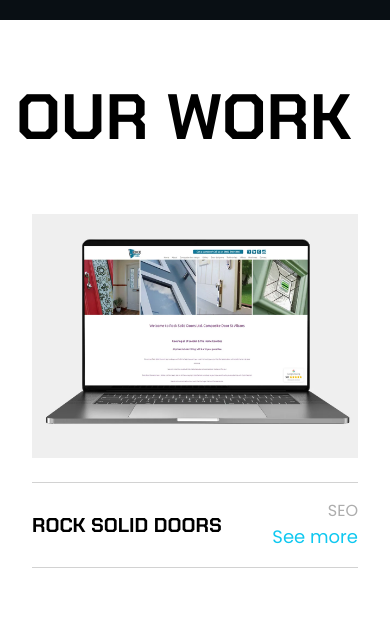
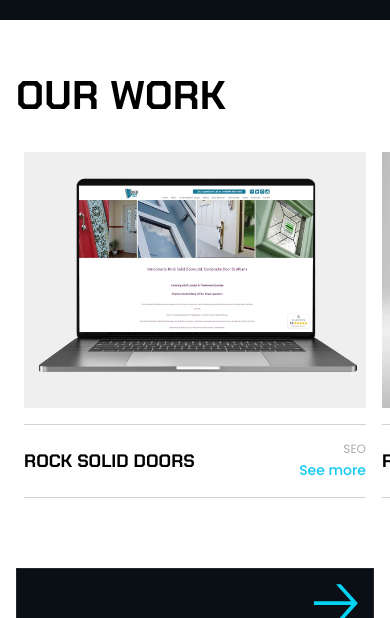
Before and after one commit to Manish-Code-Craft/test-hjd, a Next.js app: page / in a window 390 px wide. Shown: the part 655-1273 px from the top of the page. Built offline with nearby package versions, Linux system fonts and the light colour scheme; grey boxes are pictures that could not be loaded.

Commit message:
Update index.jsx

```diff
--- a/src/components/Pages/Home/Work/index.jsx
+++ b/src/components/Pages/Home/Work/index.jsx
@@ -1,6 +1,6 @@
 "use client";
 
-import React, { useRef, useEffect, useState } from "react";
+import React, { useRef, useEffect } from "react";
 import Image from "next/image";
 import Link from "next/link";
 import Slider from "react-slick";
@@ -21,40 +21,41 @@ export default function WorkSlider() {
   const sectionRef = useRef(null);
   const isAtStart = useRef(true);
   const isAtEnd = useRef(false);
-  const [isScrolling, setIsScrolling] = useState(false);
+
+  // Robust visibility check for boundary logic
+  const getVisibleCount = () => {
+    if (typeof window === "undefined") return 1;
+    if (window.innerWidth >= 1024) return 3;
+    if (window.innerWidth >= 768) return 2;
+    return 1;
+  };
 
   const settings = {
     dots: false,
     arrows: false,
     infinite: false,
     speed: 600,
-    slidesToShow: 3,
+    slidesToShow: 1, // Default to 1 for mobile first
     slidesToScroll: 1,
     swipeToSlide: true,
     draggable: true,
     beforeChange: (oldIdx, newIdx) => {
-      // Update boundaries
+      const visible = getVisibleCount();
       isAtStart.current = newIdx === 0;
-      isAtEnd.current = newIdx >= workData.length - 3; // 3 is slidesToShow
+      isAtEnd.current = newIdx >= workData.length - visible;
     },
     responsive: [
       {
-        breakpoint: 1024,
-        settings: { slidesToShow: 2 },
-        // Update boundary logic for tablet
-        beforeChange: (o, n) => {
-          isAtStart.current = n === 0;
-          isAtEnd.current = n >= workData.length - 2;
-        }
+        breakpoint: 5000, // Large Desktops
+        settings: { slidesToShow: 3 }
       },
       {
-        breakpoint: 640,
-        settings: { slidesToShow: 1 },
-        // Update boundary logic for mobile
-        beforeChange: (o, n) => {
-          isAtStart.current = n === 0;
-          isAtEnd.current = n >= workData.length - 1;
-        }
+        breakpoint: 1024, // Tablets
+        settings: { slidesToShow: 2 }
+      },
+      {
+        breakpoint: 767, // Mobile
+        settings: { slidesToShow: 1 }
       }
     ]
   };
@@ -66,16 +67,17 @@ export default function WorkSlider() {
     let timeout = null;
 
     const handleWheel = (e) => {
+      // Disable mouse wheel logic on mobile screens
+      if (window.innerWidth < 768) return;
+
       if (!sliderRef.current) return;
 
       const delta = e.deltaY;
       const scrollingDown = delta > 0;
       const scrollingUp = delta < 0;
 
-      // If we are moving down and NOT at the end, OR moving up and NOT at the start:
-      // We lock the page and move the slider.
       if ((scrollingDown && !isAtEnd.current) || (scrollingUp && !isAtStart.current)) {
-        if (Math.abs(delta) > 10) { // Ignore tiny jitter
+        if (Math.abs(delta) > 10) {
           e.preventDefault();
 
           if (!timeout) {
@@ -85,7 +87,6 @@ export default function WorkSlider() {
               sliderRef.current.slickPrev();
             }
 
-            // Limit how fast the user can trigger slides
             timeout = setTimeout(() => {
               timeout = null;
             }, 500);
@@ -94,7 +95,6 @@ export default function WorkSlider() {
       }
     };
 
-    // Attach with passive: false to ensure preventDefault works
     section.addEventListener("wheel", handleWheel, { passive: false });
     return () => {
       section.removeEventListener("wheel", handleWheel);
@@ -105,15 +105,15 @@ export default function WorkSlider() {
   return (
     <section ref={sectionRef} className="py-12.5 bg-white overflow-hidden text-black">
       <Container>
-        <h2 className="text-[64px] chakra font-bold mb-12 uppercase">
+        <h2 className="text-[40px] md:text-[64px] chakra font-bold mb-8 md:mb-12 uppercase leading-tight">
           OUR WORK
         </h2>
 
         <div className="recent-work-slider">
           <Slider ref={sliderRef} {...settings}>
             {workData.map((item, index) => (
-              <div key={index} className="px-4">
-                <div>
+              <div key={index} className="px-2 md:px-4">
+                <div className="w-full">
                   <div className="relative aspect-[4/3] overflow-hidden bg-[#eee]">
                     <Image
                       src={item.image}
@@ -123,13 +123,13 @@ export default function WorkSlider() {
                     />
                   </div>
 
-                  <div className="grid grid-cols-[2fr_1fr] items-center py-4 mt-6 border-y border-[#D2D2D2]">
-                    <h2 className="text-[20px] chakra font-extrabold uppercase">
+                  <div className="grid grid-cols-[2fr_1fr] items-center py-4 mt-4 md:mt-6 border-y border-[#D2D2D2]">
+                    <h2 className="text-[18px] md:text-[20px] chakra font-extrabold uppercase truncate">
                       {item.title}
                     </h2>
                     <div className="text-right">
-                      <p className="text-[#ADADAD] poppins text-md">{item.category}</p>
-                      <Link href={item.link} className="text-[#10C8F0] poppins text-lg">
+                      <p className="text-[#ADADAD] poppins text-xs md:text-sm">{item.category}</p>
+                      <Link href={item.link} className="text-[#10C8F0] poppins text-sm md:text-base font-medium">
                         See more
                       </Link>
                     </div>
@@ -146,6 +146,7 @@ export default function WorkSlider() {
           overflow: visible;
           position: relative;
         }
+        @media (min-width: 768px) {
           .recent-work-slider .slick-list::before {
             content: "";
             position: absolute;
@@ -156,13 +157,20 @@ export default function WorkSlider() {
             z-index: 10;
             pointer-events: none;
           }
-        .recent-work-slider .slick-track { display: flex; }
+        }
+        .recent-work-slider .slick-track { display: flex !important; }
         .recent-work-slider .slick-slide { height: auto; }
 
-        /* Stop horizontal scrollbars from appearing */
+        /* Ensure the slide content takes full width on mobile */
+        @media (max-width: 767px) {
+          .recent-work-slider .slick-slide > div {
+            width: 100%;
+          }
+        }
+
         html, body {
+          max-width: 100%;
           overflow-x: hidden;
-          width: 100%;
         }
       `}</style>
     </section>
```
Lines whose indentation alone changed are shown as unchanged.
